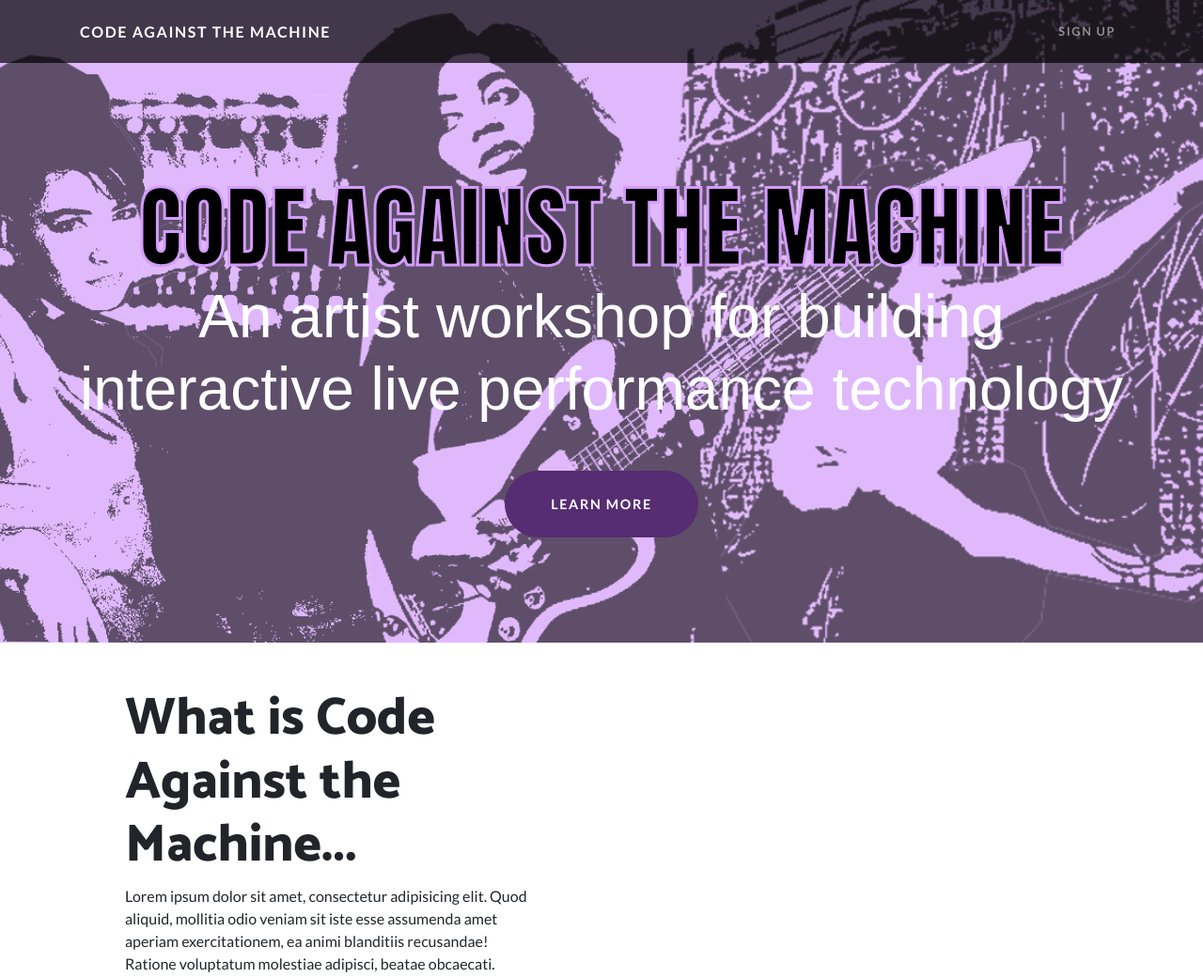
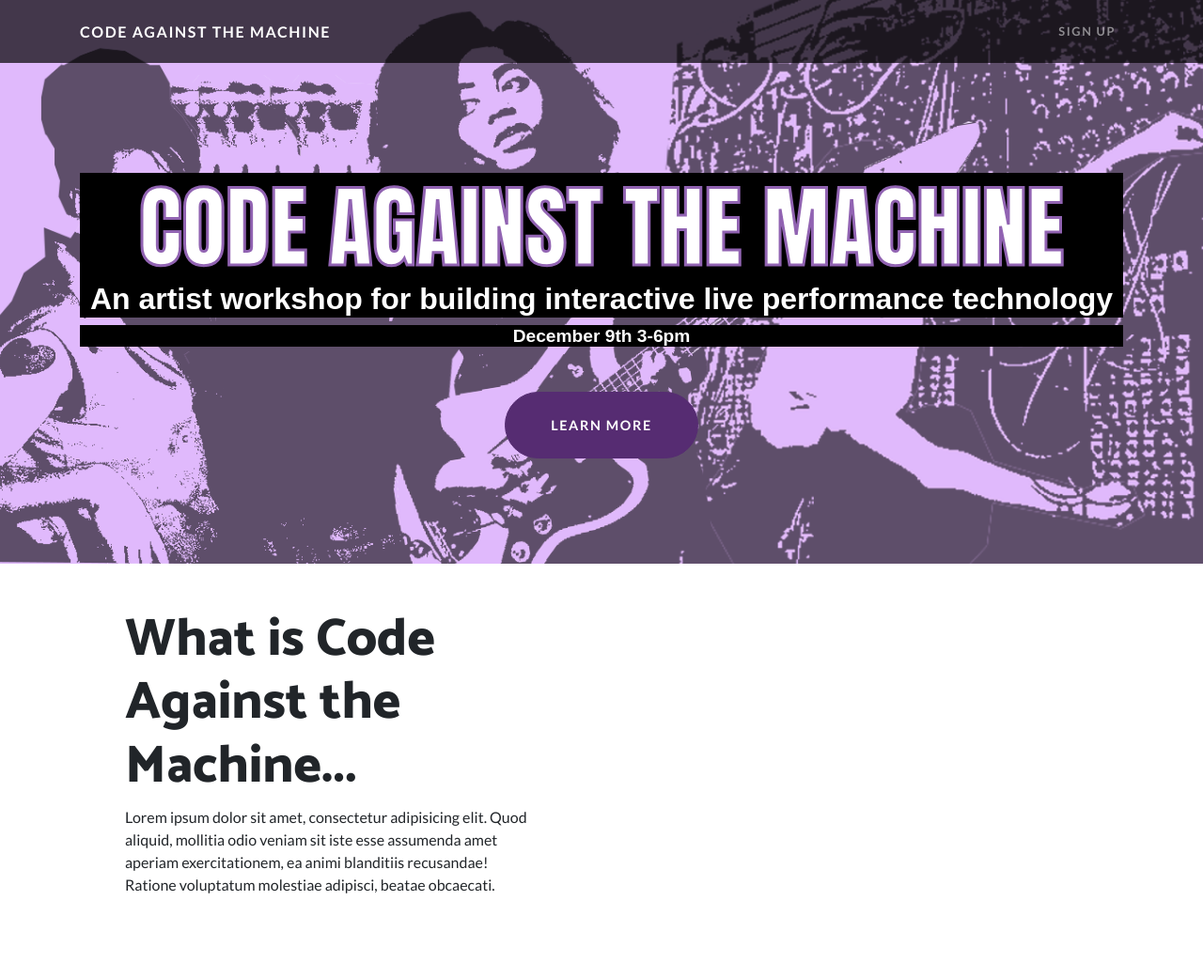
Before and after one commit to CodeAgainstTheMachine/home, a website: page index.html in a window 1280 px wide. Shown: the top 1041 px of the page at 94% size. Drawn offline with Linux system fonts and the light colour scheme.

Commit message:
fixing some balanced match error i guess

```diff
--- a/css/style.css
+++ b/css/style.css
@@ -47,8 +47,9 @@ header.masthead {
 header.masthead h1 {
     font-size: 2rem;
     font-family: 'Impact', Arial, sans-serif;
-    color: #000000;
-    -webkit-text-stroke: 3px #d49cfc;
+    background-color: #000000;
+    color: #ffffff;
+    -webkit-text-stroke: 3px #9163b2;
 }
 
 h1{
@@ -57,7 +58,16 @@ h1{
 }
 
 header.masthead h2 {
-    font-size: 8px;
+    background-color: #000000;
+    color: #ffffff;
+    font-size: 2rem;
     font-family: Arial, sans-serif;
-    font-weight: normal !important;
   }
+
+header.masthead h3 {
+    background-color: #000000;
+    color: #ffffff;
+    font-size: 1.2rem;
+    font-family: Arial, sans-serif;
+    margin: 0px;
+  }
--- a/index.html
+++ b/index.html
@@ -46,7 +46,8 @@
       <div class="masthead-content">
         <div class="container">
           <h1 class="masthead-heading mb-0">CODE AGAINST THE MACHINE</h1>
-          <h2 class="masthead-subheading mb-0">An artist workshop for building interactive live performance technology</h2>
+          <h2>An artist workshop for building interactive live performance technology</h2>
+          <h3>December 9th 3-6pm</h3>
           <a href="#" class="btn btn-primary btn-xl rounded-pill mt-5">Learn More</a>
         </div>
       </div>
```
Also changed, not shown: css/style.min.css.
